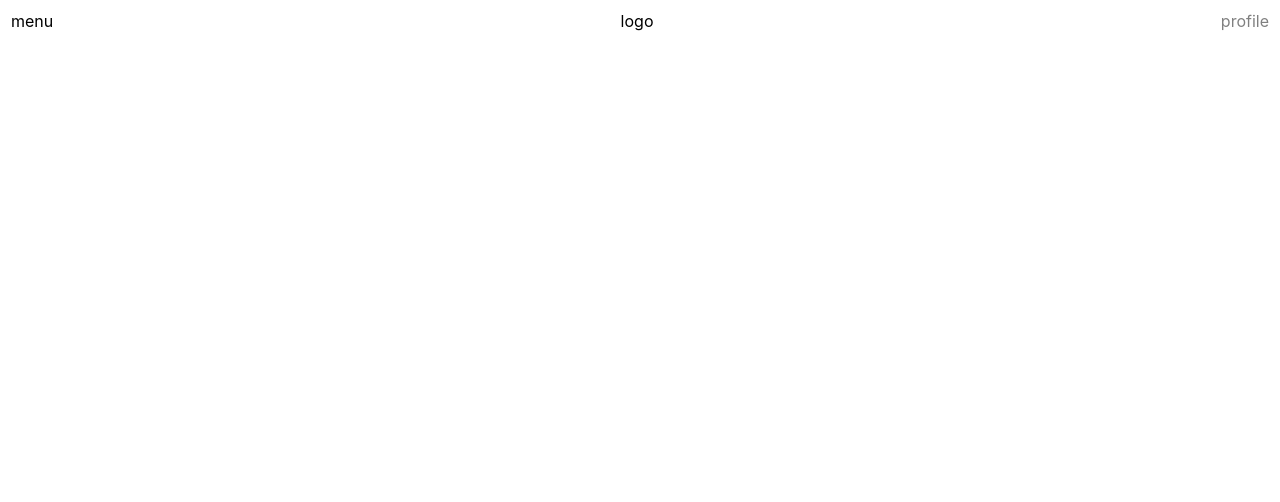
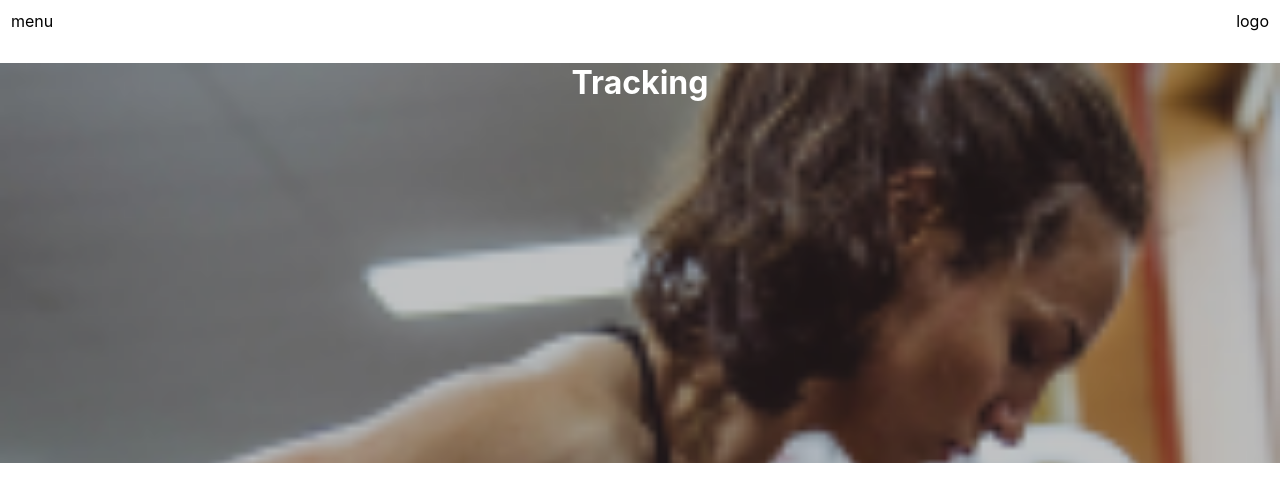
Before and after one commit to buildweek-weight-lifting/hercules-front-end, a React (Create React App) app in the folder hercules/: page /tracking in a window 1280 px wide. Shown: the top 502 px of the page. Built offline with nearby package versions, Linux system fonts and the light colour scheme.

Commit message:
changed file names, removed profile file, added tracking, restructered nav slightly

```diff
--- a/hercules/src/App.js
+++ b/hercules/src/App.js
@@ -7,7 +7,7 @@ import { BrowserRouter as Router, Route } from 'react-router-dom';
 import SignUp from './components/auth/signup'
 import Home from "./components/Home";
 import Nav from "./components/Nav";
-import Profile from "./components/Profile";
+import Tracking from "./components/TrackingPage";
 //import AddExcercise from "./components/AddExcercise";
 import SelectExcercises from "./components/SelectExercises";
 import AddExercise from './components/addExercise/addExercise';
@@ -28,9 +28,9 @@ function App() {
         />
 
         <Route
-          exact path="/profile"
+          exact path="/tracking"
           render={() => (
-            <Profile />
+            <Tracking />
           )}
         />
 
--- a/hercules/src/components/Nav.js
+++ b/hercules/src/components/Nav.js
@@ -20,11 +20,11 @@ class Nav extends React.Component{
         <div className="mobile-bar">
           <div onClick={this.dropMenu}> menu </div>
           <div>logo </div>
-          <NavLink exact to="/profile">profile</NavLink>
         </div>
 
 
           <div className={  this.props.dropped ? "drop-down" : "up"}>
+            <NavLink exact to="/tracking">tracking</NavLink>
             <NavLink exact to="/dashboard">Home</NavLink>
             <NavLink exact to="/add-excercise">Add Excercise</NavLink>
             <NavLink exact to="/login">Sign Out</NavLink>
--- a/hercules/src/components/SelectExercises.js
+++ b/hercules/src/components/SelectExercises.js
@@ -4,7 +4,7 @@ const SelectExcercises = () => {
 
   return(
     <div className="Home">
-      <h1>SelectExcercises</h1>
+      <h1>Single Exercise Page</h1>
     </div>
   );
 }
--- a/hercules/src/components/Profile.js
+++ b/hercules/src/components/TrackingPage.js
@@ -1,13 +1,13 @@
 import React from "react";
 
-const Profile = props => {
+const Tracking= props => {
 
   return(
     <div className="Home">
 
-      <h1>Profile</h1>
+      <h1>Tracking</h1>
     </div>
   );
 }
 
-export default Profile;
+export default Tracking;
```
